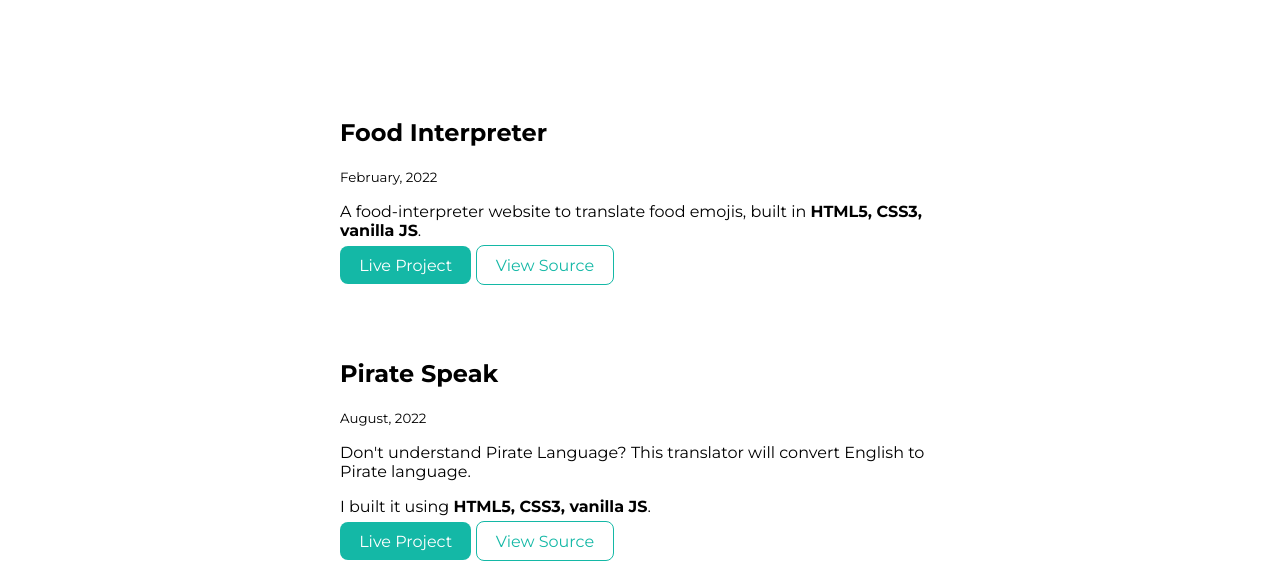
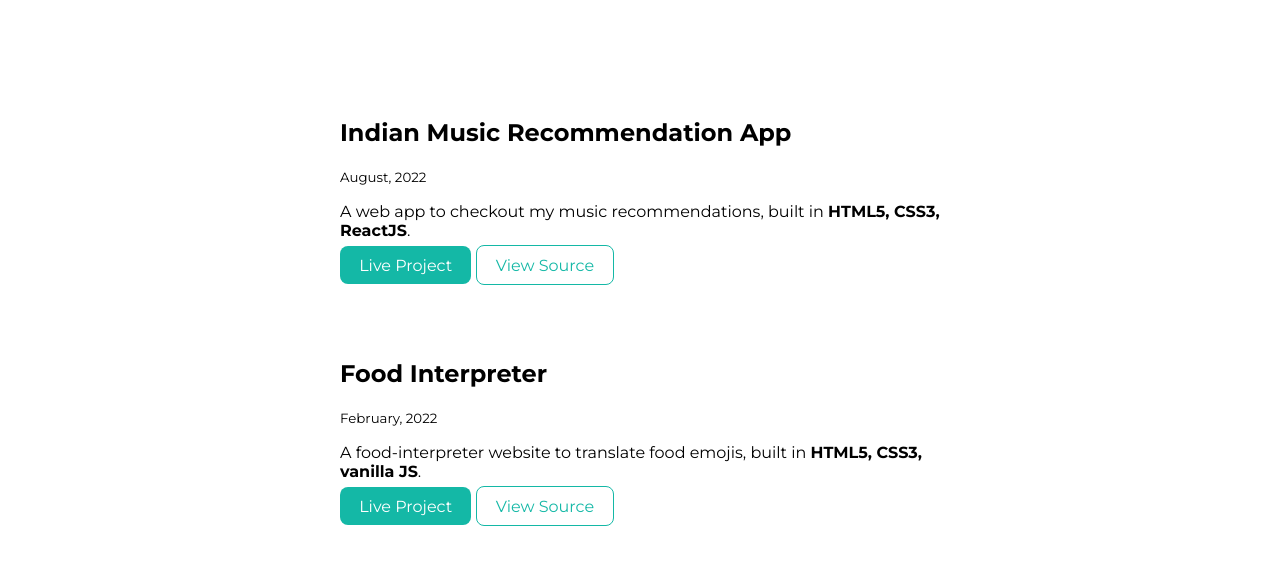
Before and after one commit to SudiptaChakraborty51/Portfolio, a plain HTML site: page projects.html in a window 1280 px wide. Shown: the part 272-835 px from the top of the page. Drawn offline with Linux system fonts and the light colour scheme.

Commit message:
Music recommendation app is added

```diff
--- a/projects.html
+++ b/projects.html
@@ -33,6 +33,17 @@
   </header>
 
   <ul class="list-non-bullet">
+    <li>
+      <article class="showcase-list container container-center">
+        <h1>Indian Music Recommendation App</h1>
+        <small>August, 2022</small>
+        <p>A web app to checkout my music recommendations, built in <strong>HTML5, CSS3, ReactJS</strong>.</p>
+        <a class="link link-primary"
+          href="https://indian-music-recommendation.netlify.app/">Live Project</a>
+        <a class="link link-secondary" href="https://github.com/SudiptaChakraborty51/indian_music_recommendation">View
+          Source</a>
+      </article>
+    </li>
     <li>
       <article class="showcase-list container container-center">
         <h1>Food Interpreter</h1>
```
